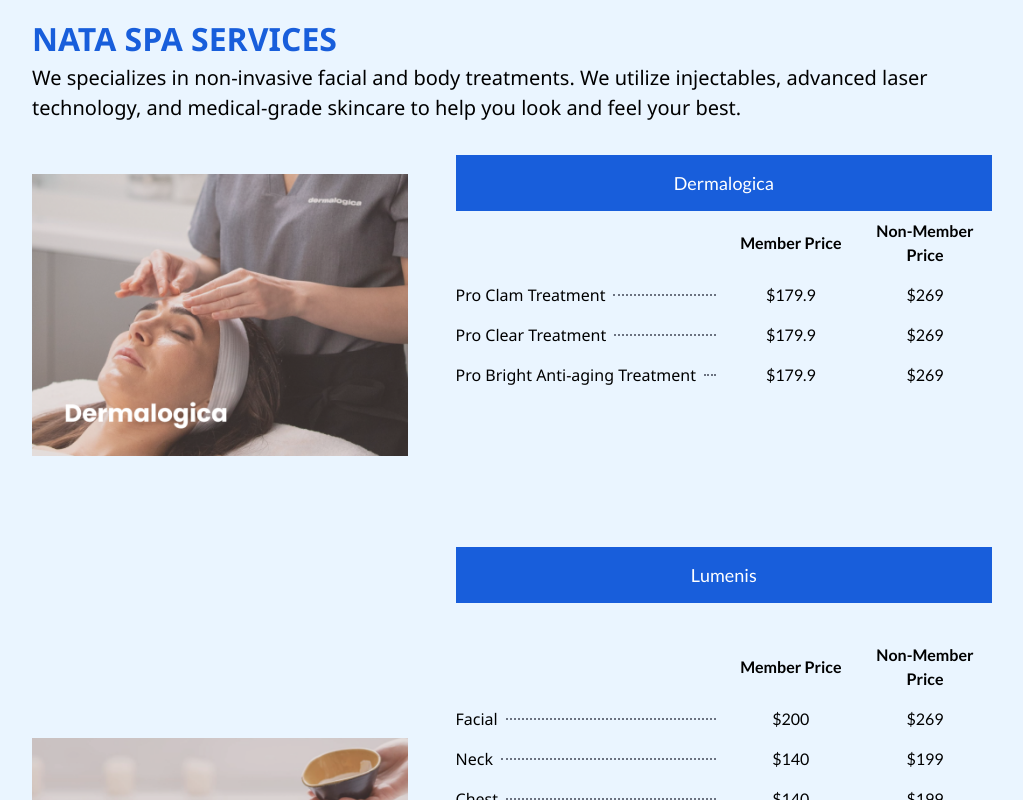
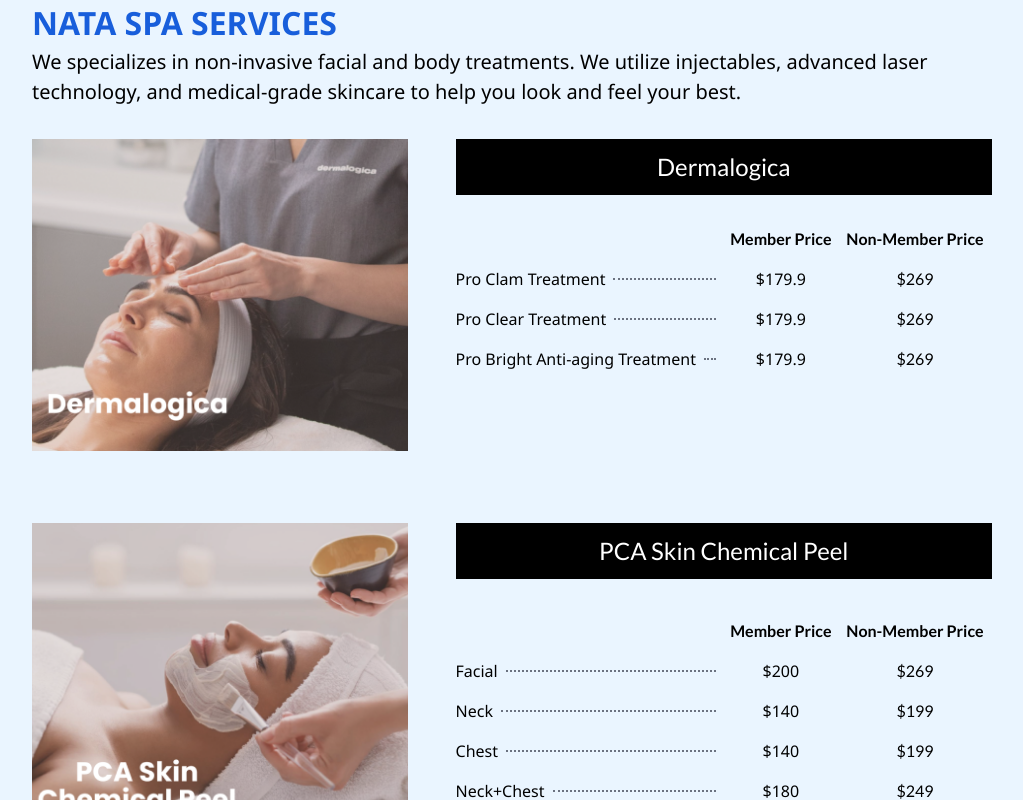
Before and after one commit to chencheng0924/Nata_spa, a Vue app: page / in a window 1280 px wide. Shown: the part 1440-2240 px from the top of the page, without its empty margins (128-1151 px from the left). Built offline with nearby package versions, Linux system fonts and the light colour scheme; what vue3-lottie would draw is missing.

Commit message:
fix/修正首頁

```diff
--- a/src/views/home.vue
+++ b/src/views/home.vue
@@ -6,7 +6,7 @@
 import { ElMessage } from 'element-plus'
 import { getAssetsFile, getAssetsFileIcon } from '@/utils/commonUse.js'
 const optionList = ref(['HOME', 'ABOUT', 'SERVICES', 'GALLERY', 'CONTACT US'])
-const serviceList = ref(['Dermalogica', 'Lumenis', 'Skincare', 'PCA Skin', 'Treatments', 'TriLift'])
+const serviceList = ref(['Dermalogica', 'PCA Skin Chemical Peel', 'Steller M22', 'Casmara', 'Dermalogica Micro-Needling', 'Laser Hair Removal', 'TriLift'])
 const iconList = ref([
   {name: 'fb', url: 'https://www.facebook.com/profile.php?id=61561371057067&mibextid=LQQJ4d'},
   {name: 'ig', url: 'https://www.instagram.com/nataspany?fbclid=IwZXh0bgNhZW0CMTAAAR2F_LqrcGtS2ctenKvz8Ne4p557hFEPx7-zfSROkCSYQfzmin1tkucFtzA_aem_-Y4PpjdBWGciIpeuKGKcGw'},
@@ -121,14 +121,24 @@
   {
     type: 1,
     treatments: [
+      {
+        title: '',
+        headerList: ['Member Price', 'Non-Member Price'],
+        items: [
           { name: 'Pro Clam Treatment', memberPrice: 179.9, nonMemberPrice: 269 },
           { name: 'Pro Clear Treatment', memberPrice: 179.9, nonMemberPrice: 269 },
-      { name: 'Pro Bright Anti-aging Treatment', memberPrice: 179.9, nonMemberPrice: 269 },
+          { name: 'Pro Bright Anti-aging Treatment', memberPrice: 179.9, nonMemberPrice: 269 }
+        ]
+      }
     ]
   },
   {
     type: 1,
     treatments: [
+      {
+        title: '',
+        headerList: ['Member Price', 'Non-Member Price'],
+        items: [
           { name: 'Facial', memberPrice: 200, nonMemberPrice: 269 },
           { name: 'Neck', memberPrice: 140, nonMemberPrice: 199 },
           { name: 'Chest', memberPrice: 140, nonMemberPrice: 199 },
@@ -140,40 +150,64 @@
           { name: 'Hip', memberPrice: 200, nonMemberPrice: 269 },
           { name: 'Thigh', memberPrice: 250, nonMemberPrice: 349 },
           { name: 'Calf', memberPrice: 200, nonMemberPrice: 269 },
-      { name: 'Whole Leg', memberPrice: 320, nonMemberPrice: 449 },
+          { name: 'Whole Leg', memberPrice: 320, nonMemberPrice: 449 }
+        ]
+      }
     ]
   },
   {
     type: 1,
     treatments: [
+      {
+        title: '',
+        headerList: ['Member Price', 'Non-Member Price'],
+        items: [
           { name: 'IPL Facial', memberPrice: 400, nonMemberPrice: 499 },
-      { name: 'ResurFx(Non-ablative fractional laser)', memberPrice: 600, nonMemberPrice: 699 },
+          { name: 'ResurFx(Non-ablative fractional laser)', memberPrice: 600, nonMemberPrice: 699 }
+        ]
+      }
     ]
   },
   {
     type: 1,
     treatments: [
-      { name: 'Skin SensationsTreatment', memberPrice: 180, nonMemberPrice: 269 },
-      { name: 'Age DefenseTreatment', memberPrice: 180, nonMemberPrice: 269 },
-      { name: 'Ocean MiracleTreatment', memberPrice: 180, nonMemberPrice: 269 },
+      {
+        title: '',
+        headerList: ['Member Price', 'Non-Member Price'],
+        items: [
+          { name: 'Skin Sensations Treatment', memberPrice: 180, nonMemberPrice: 269 },
+          { name: 'Age Defense Treatment', memberPrice: 180, nonMemberPrice: 269 },
+          { name: 'Ocean Miracle Treatment', memberPrice: 180, nonMemberPrice: 269 },
           { name: 'Purifying Treatment', memberPrice: 180, nonMemberPrice: 269 },
           { name: 'Infinity Rejuvenation Treatment', memberPrice: 180, nonMemberPrice: 269 },
-      { name: 'Rgnerin Treatment', memberPrice: 180, nonMemberPrice: 269 },
+          { name: 'Rgnerin Treatment', memberPrice: 180, nonMemberPrice: 269 }
+        ]
+      }
     ]
   },
   {
     type: 1,
     treatments: [
+      {
+        title: '',
+        headerList: ['Member Price', 'Non-Member Price'],
+        items: [
           { name: 'Brightening', memberPrice: 267, nonMemberPrice: 369 },
           { name: 'Anti-acne', memberPrice: 267, nonMemberPrice: 369 },
           { name: 'Anti-age', memberPrice: 267, nonMemberPrice: 369 },
           { name: 'Hydration', memberPrice: 267, nonMemberPrice: 369 },
-      { name: 'ASCE SRLV-S', memberPrice: 333, nonMemberPrice: 469 },
+          { name: 'ASCE SRLV-S', memberPrice: 333, nonMemberPrice: 469 }
+        ]
+      }
     ]
   },
   {
     type: 2,
     treatments: [
+      {
+        title: '',
+        headerList: ['Times'],
+        items: [
           { name: 'Facial', price: 200, times: 5 },
           { name: 'Lip', price: 140, times: 5 },
           { name: 'Armpit', price: 140, times: 5 },
@@ -184,10 +218,39 @@
           { name: 'Finger', price: 250, times: 5 },
           { name: 'Toes', price: 200, times: 5 },
           { name: 'Abdomen', price: 250, times: 5 },
-      { name: 'Neck', price: 200, times: 5 },
+          { name: 'Neck', price: 200, times: 5 }
+        ]
+      }
+    ]
+  },
+  {
+    type: 1,
+    treatments: [
+      {
+        title: 'Trilift',
+        headerList: ['Member Price', 'Non-Member Price'],
+        items: [
+          { name: 'Trilift 3 in 1(Face+eye+trifx)', memberPrice: 1299, nonMemberPrice: 933 },
+          { name: 'Trilift 2 in 1(Face+eye)', memberPrice: 799, nonMemberPrice: 699 },
+          { name: 'Trilift Face', memberPrice: 699, nonMemberPrice: 533 },
+          { name: 'Trilift Eye', memberPrice: 349, nonMemberPrice: 233 }
+        ]
+      },
+      {
+        title: 'Trifx (RF micro-needling)',
+        headerList: ['Member Price', 'Non-Member Price'],
+        items: [
+          { name: 'Trifx Face+Neck', memberPrice: 799, nonMemberPrice: 599 },
+          { name: 'Trifx Face', memberPrice: 699, nonMemberPrice: 566 },
+          { name: 'Trifx Neck', memberPrice: 599, nonMemberPrice: 466 },
+        ]
+      }
     ]
   }
 ])
+const countLength = (list) => {
+  return `w-1/${0.5/list.length}`
+}
 onMounted(() => {
 
 });
@@ -224,18 +287,18 @@
             an appointment: (518) 212-0188</div>
         </div>
       </div>
-      <div class="w-full flex justify-center bg-[#f8f8f8] py-[9rem]">
-        <div class="w-[75%] flex items-center justify-center">
+      <div id="ABOUT" class="w-full flex justify-center bg-[#f8f8f8] py-[9rem]">
+        <div class="w-[80%] flex items-center justify-center">
           <img class="h-[557px] laptop:h-[377px]" src="@/assets/img/homePage.png" alt="NataSpa">
           <div
-            class="bg-white py-[2rem] px-[3rem] text-[#185EDB] font-[800] text-[3rem] leading-[50px] flex flex-col items-center justify-center gap-[1.5rem]">
+            class="bg-white py-[2rem] px-[3rem] text-[#185EDB] font-[800] text-[3rem] leading-[50px] flex flex-col items-center justify-center gap-[1rem] h-[90%]">
             <div class="whitespace-nowrap lato laptop:hidden">
               <span>YOUR PATH TO</span>
               <hr>
               <span>PERFECT SKIN</span>
             </div>
-            <div class="whitespace-nowrap lato desktop:hidden">
-              <span class="text-[20px]">YOUR PATH TO PERFECT SKIN</span>
+            <div class="lato desktop:hidden">
+              <span class="whitespace-nowrap text-[20px]">YOUR PATH TO PERFECT SKIN</span>
             </div>
             <div
               class="text-[#000] text-[18px] font-[400] leading-5 lato w-full tracking-widest laptop:w-[326px] laptop:text-[14px]">
@@ -274,37 +337,42 @@
     <div class='flex flex-col justify-center flex-wrap gap-[4.5rem] w-full'>
       <!-- @click="show('service', index, serviceList.length)" -->
       <div v-for="(item, index) in serviceList" :key="index" class="flex gap-[3rem]">
-        <div class="w-[70%] flex items-center">
-          <img class="w-full h-[20rem] object-contain" :src="getAssetsFile(`service/service${index + 1}.png`)" alt="">
+        <div class="w-[70%] flex items-start">
+          <img class="w-full h-[19.5rem] object-cover" :src="getAssetsFile(`service/service${index + 1}.png`)" alt="">
         </div>
         <div class="w-full">
           <div
-            class="bg-second w-full h-[3.5rem] flex justify-center items-center text-white text-[18px] lato font-normal lato">
+            class="bg-black w-full h-[3.5rem] flex justify-center items-center text-white text-[1.5rem] lato font-normal lato">
             {{ item }}</div>
           <div class="max-w-3xl mx-auto">
             <div v-for="(group, groupIndex) in treatments" :key="groupIndex" class="mb-8 lato">
-              <table class="w-full text-left lato" v-if="groupIndex == index">
+              <template v-if="groupIndex == index">
+                <div v-for="(itm, idx) in group.treatments" :key="idx">
+                  <div class="text-center my-[1.5rem] lato text-black font-[700] text-[20px]">{{ itm.title }}</div>
+                  <table class="w-full text-left lato">
                     <thead>
                       <tr>
                         <th class="py-2 w-1/2"></th>
-                    <th v-if="group.type == 1" class="py-2 w-1/4 text-center lato">Member Price</th>
-                    <th v-if="group.type == 1" class="py-2 w-1/4 text-center lato">Non-Member Price</th>
-                    <th v-else-if="group.type == 2" class="py-2 w-1/2 text-center lato">Times</th>
+                        <th class="py-2 text-center lato" :class="countLength(itm.headerList)" v-for="(itm2, idx2) in itm.headerList" :key="idx2">
+                          {{ itm2 }}
+                        </th>
                       </tr>
                     </thead>
                     <tbody>
-                  <tr v-for="treatment in group.treatments" :key="treatment.name"
+                      <tr v-for="treatment in itm.items" :key="treatment.name"
                         class="border-b border-dotted border-gray-300">
                         <td class="py-2 flex items-center lato">
                           <span>{{ treatment.name }}</span>
                           <span class="flex-grow border-b-[2.5px] border-dotted border-gray-500 mx-2"></span>
                         </td>
-                    <td v-if="group.type == 1" class="py-2 text-center lato">${{ treatment.memberPrice }}</td>
+                        <td v-if="group.type == 1" class="py-2 text-center">${{ treatment.memberPrice }}</td>
                         <td v-if="group.type == 1" class="py-2 text-center lato">${{ treatment.nonMemberPrice }}</td>
                         <td v-if="group.type == 2" class="py-2 text-center lato">${{ treatment.price }}</td>
                       </tr>
                     </tbody>
                   </table>
+                </div>
+              </template>
             </div>
           </div>
         </div>
@@ -409,7 +477,7 @@
       <div class="flex flex-col items-start">
         <span class="lato text-[39px] font-[800] tracking-widest">NATA SPA NEW YORK</span>
         <div class="flex gap-[58px] mt-[38px]">
-          <div class="cursor-pointer text-[22px] font-[800]" v-for="(item, index) in optionList" :key="index">{{ item }}
+          <div class="cursor-pointer text-[22px] font-[800]" @click="scrollTo(item)" v-for="(item, index) in optionList" :key="index">{{ item }}
           </div>
         </div>
         <div class="flex gap-[92px] mt-[48px]">
```
Also changed, not shown: src/assets/img/service/service5.png, src/assets/img/service/service7.png (added). Lines whose indentation alone changed are shown as unchanged.
